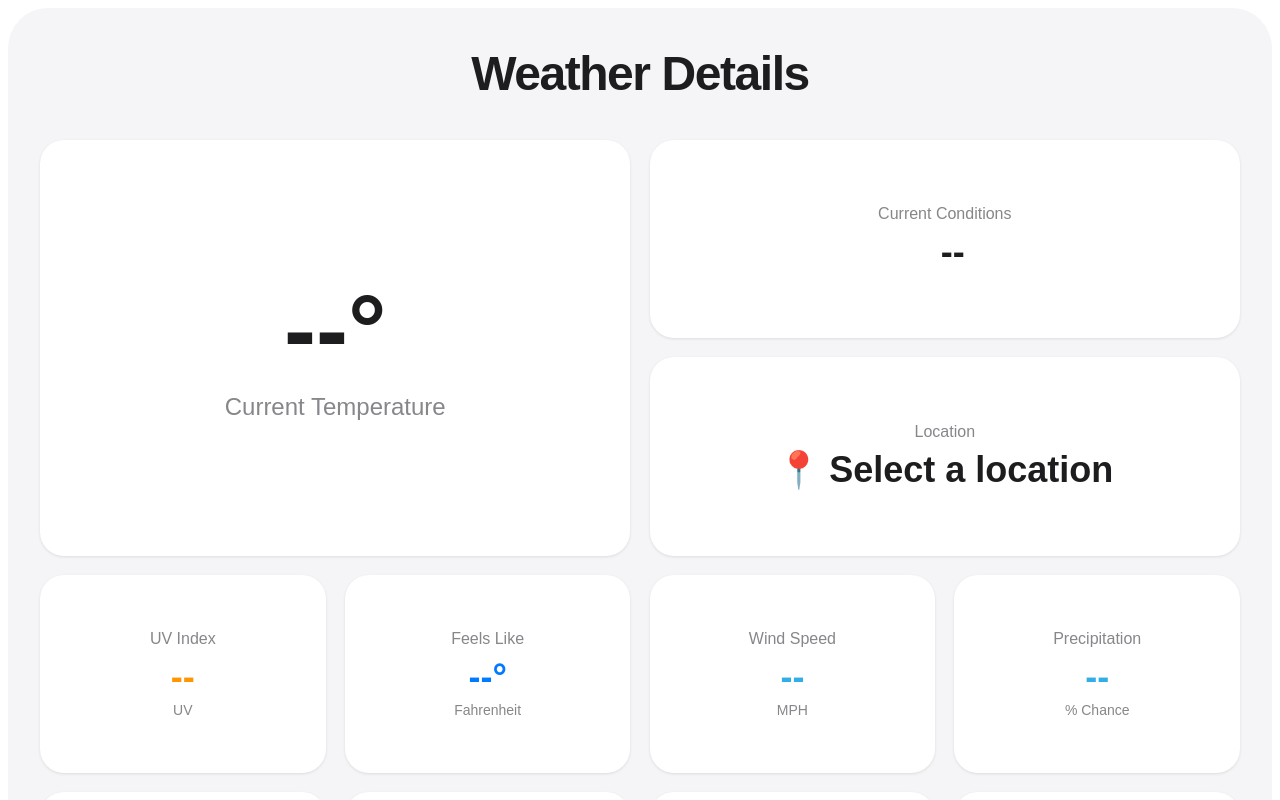
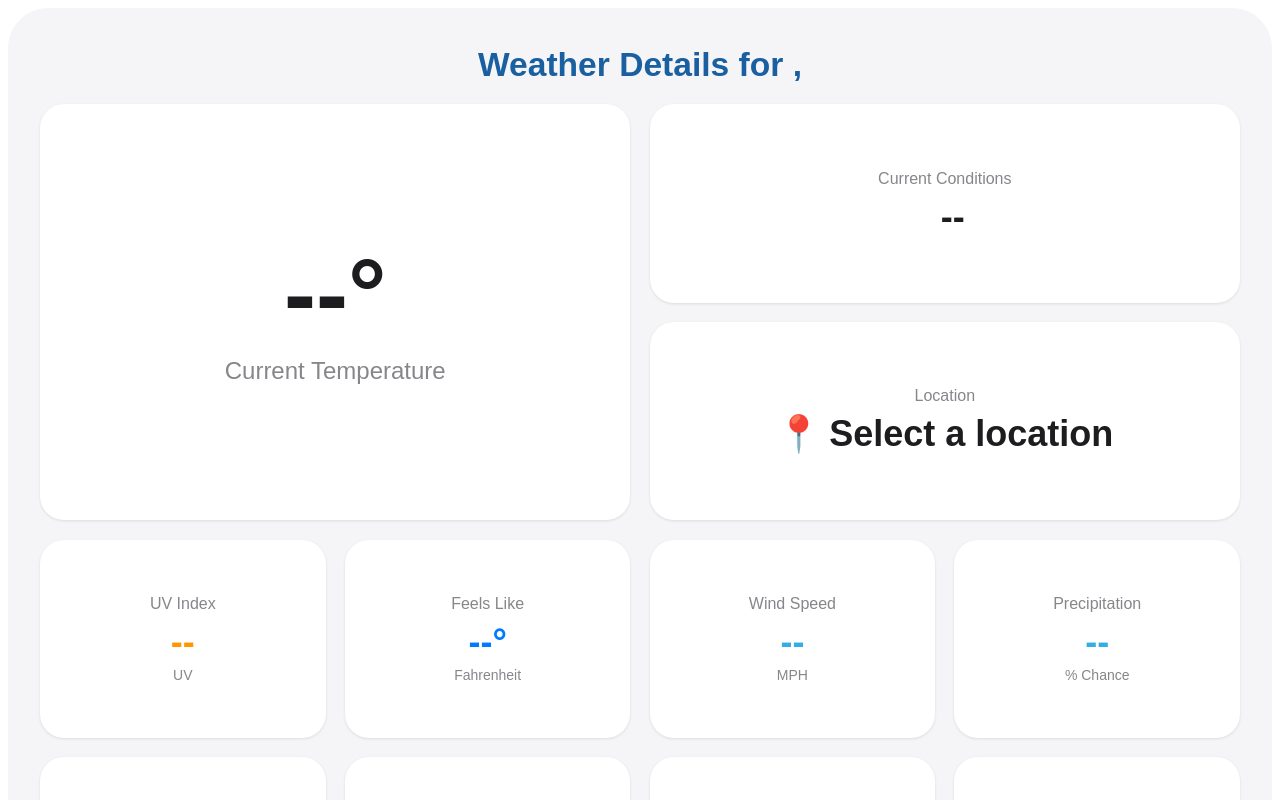
Before and after one commit to TwisterMc/weather-next, a Next.js app: page /details in a window 1280 px wide. Shown: the top 800 px of the page. Built offline with nearby package versions, Linux system fonts and the light colour scheme; no server answers.

Commit message:
feat: update DetailsPage component with dynamic title and improved styling for page title

```diff
--- a/src/app/details/details.module.css
+++ b/src/app/details/details.module.css
@@ -8,11 +8,9 @@
 }
 
 .pageTitle {
-    font-size: clamp(32px, 5vw, 48px);
-    font-weight: 600;
-    letter-spacing: -0.03em;
-    color: #1d1d1f;
+    font-size: 2.1rem;
+    font-weight: 700;
+    color: var(--color-primary);
     text-align: center;
-    margin: 0;
-    margin-bottom: clamp(1.5rem, 3vw, 3rem);
+    margin: 0 0 20px;
 }
--- a/src/app/details/page.tsx
+++ b/src/app/details/page.tsx
@@ -1,13 +1,22 @@
 "use client";
 
-import React from 'react';
+import React, { useEffect } from 'react';
 import styles from './details.module.css';
 import WeatherDetails from '@/components/WeatherDetails/WeatherDetails';
+import { useWeather } from '@/context/WeatherContext';
 
 export default function DetailsPage() {
+    const { city, state } = useWeather();
+
+    useEffect(() => {
+        if (city && state) {
+            document.title = `Weather Details for ${city}, ${state}`;
+        }
+    }, [city, state]);
+
     return (
         <main className={styles.detailsPage}>
-            <h1 className={styles.pageTitle}>Weather Details</h1>
+            <h1 className={styles.pageTitle}>Weather Details for {city}, {state}</h1>
             <WeatherDetails />
         </main>
     );
```
